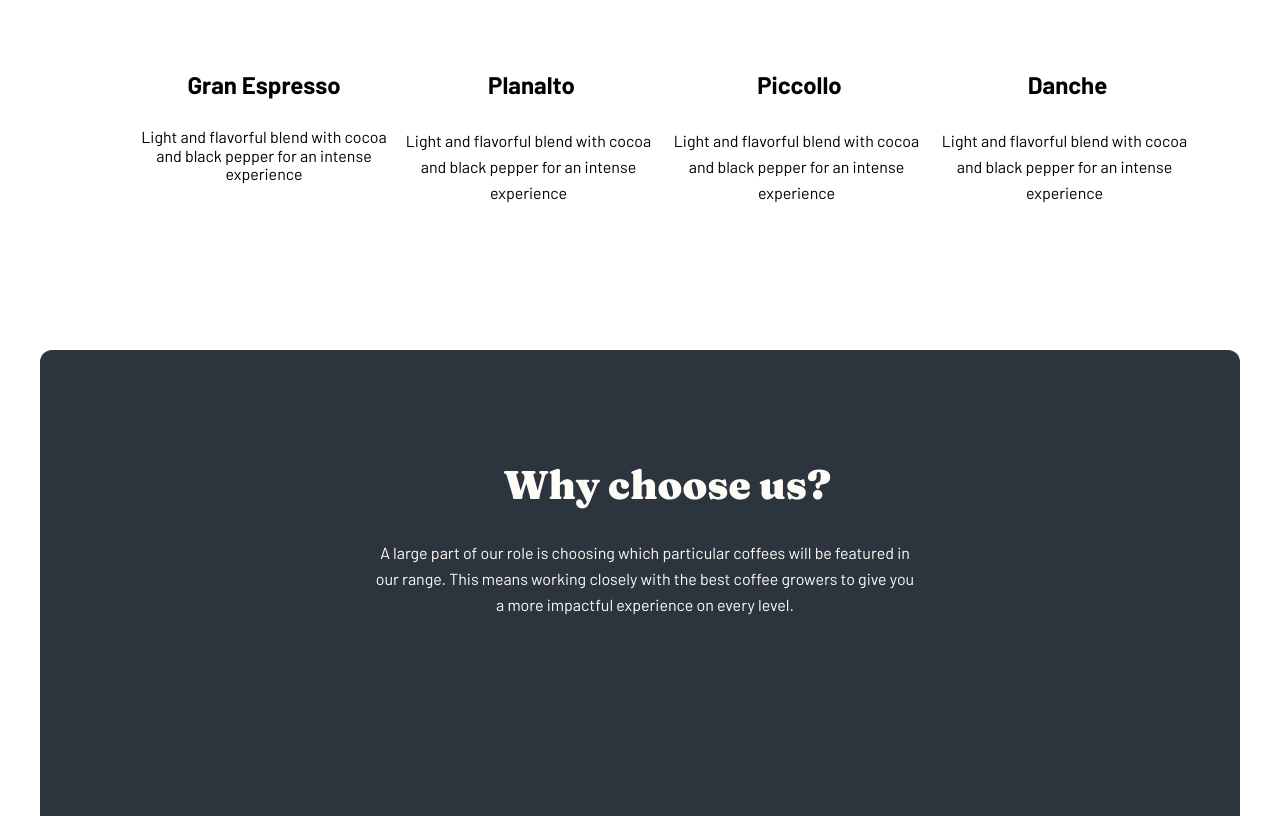
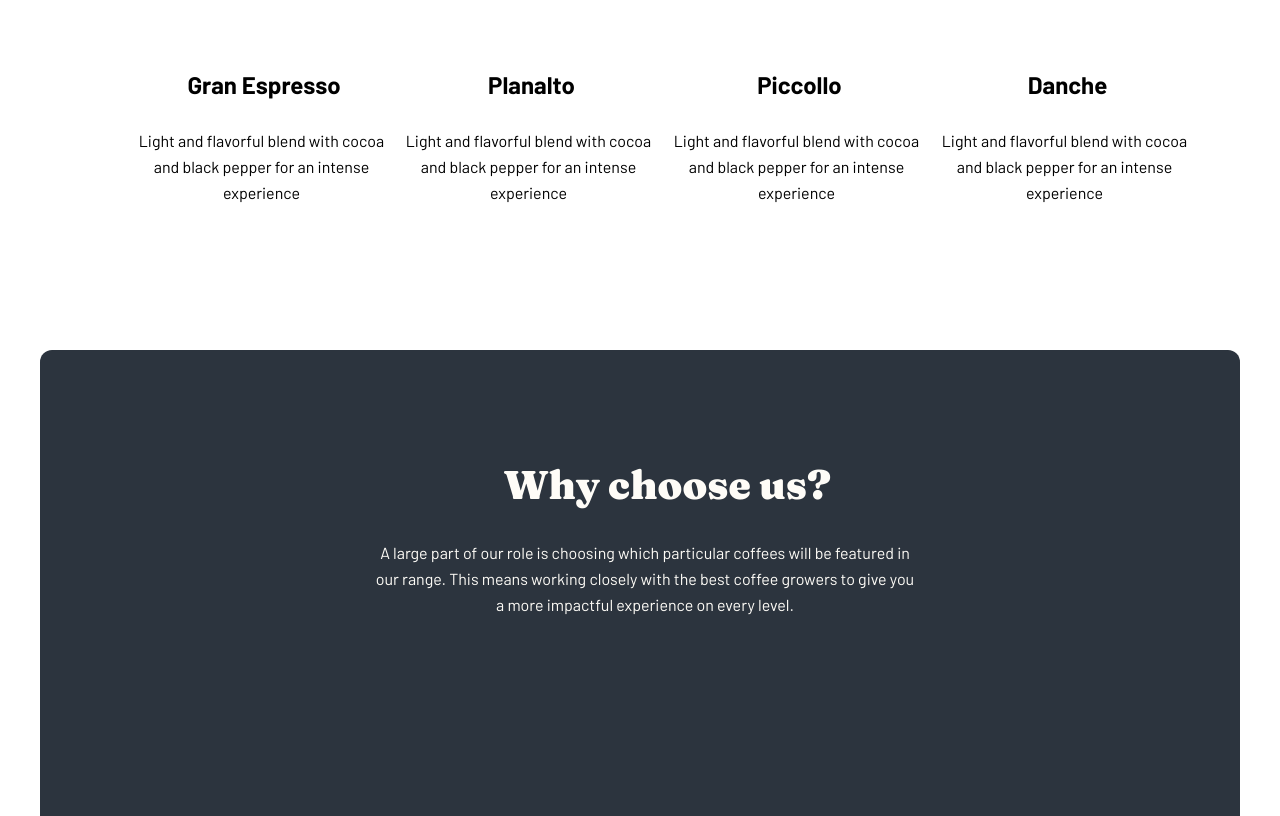
Before and after one commit to Diyorbek002/cofesite-home-page, a plain HTML site: page index.html in a window 1280 px wide. Shown: the part 1206-2022 px from the top of the page. Drawn offline with Linux system fonts and the light colour scheme.

Commit message:
comment error

```diff
--- a/index.html
+++ b/index.html
@@ -51,7 +51,7 @@
                 <li class="collection__info">
                     <img class="collection__info__img" src="./img/kopi1 copy.png" alt="cofee names" srcset="./img/kopi1copy.png 1x, ./img/kopi1copy2@.png 2x">
                     <h2 class="collection__info__title">Gran Espresso</h2>
-                    <p class="collection_      _info__desc">Light and flavorful blend with cocoa and black pepper for an intense experience</p>
+                    <p class="collection__info__desc">Light and flavorful blend with cocoa and black pepper for an intense experience</p>
                 </li>
                 <li class="collection__info">
                     <img class="collection__info__img" src="./img/kopi2.png" alt="cofee names" srcset="./img/kopi2.png 1x, ./img/kopi2@2x.png 2x">
```
